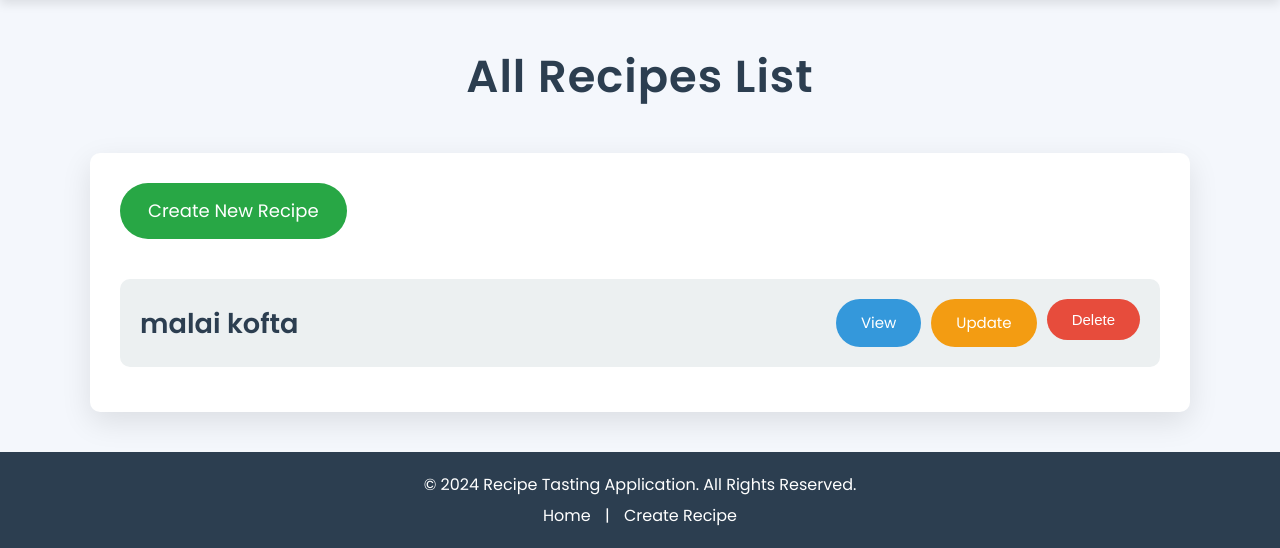
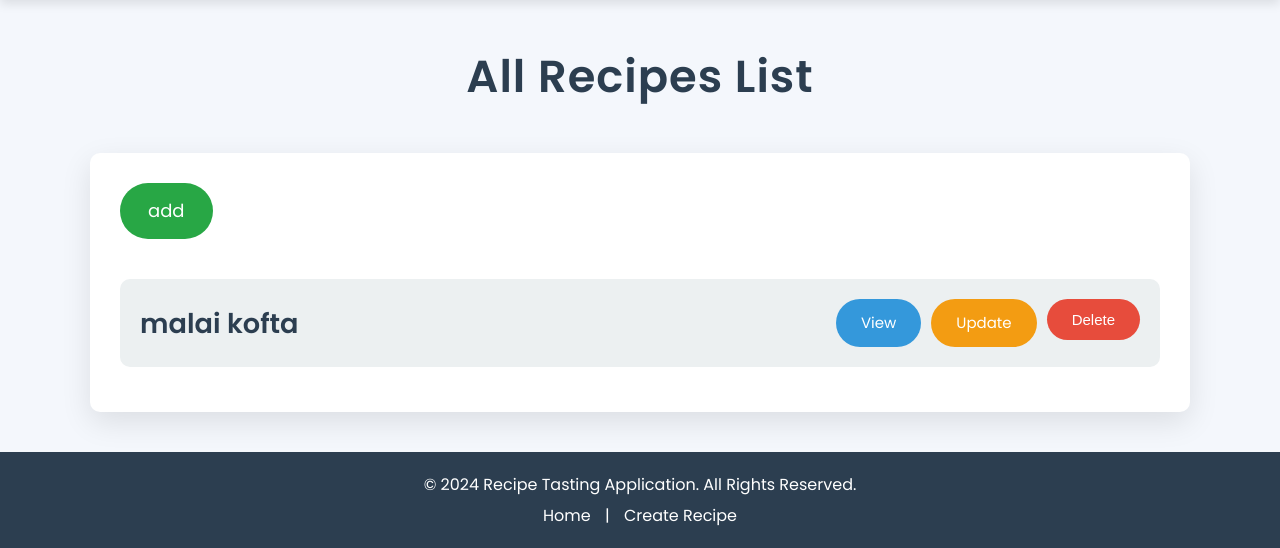
Before and after one commit to apoorv2510/finaldevops, a Flask app: page / in a window 1280 px wide. Shown: the part 59-607 px from the top of the page. Run offline with Flask 2, Linux system fonts and the light colour scheme; a user stored in the database is signed in; data comes from the database, SQL or seed files in the repository.

Commit message:
Update index.html

```diff
--- a/templates/index.html
+++ b/templates/index.html
@@ -236,7 +236,7 @@
 
     <!-- Main Container -->
     <div class="container">
-        <a href="/create" class="create-btn">Create New Recipe</a>
+        <a href="/create" class="create-btn">add</a>
         <ul>
             {% for recipe in recipes %}
             <li>
```
